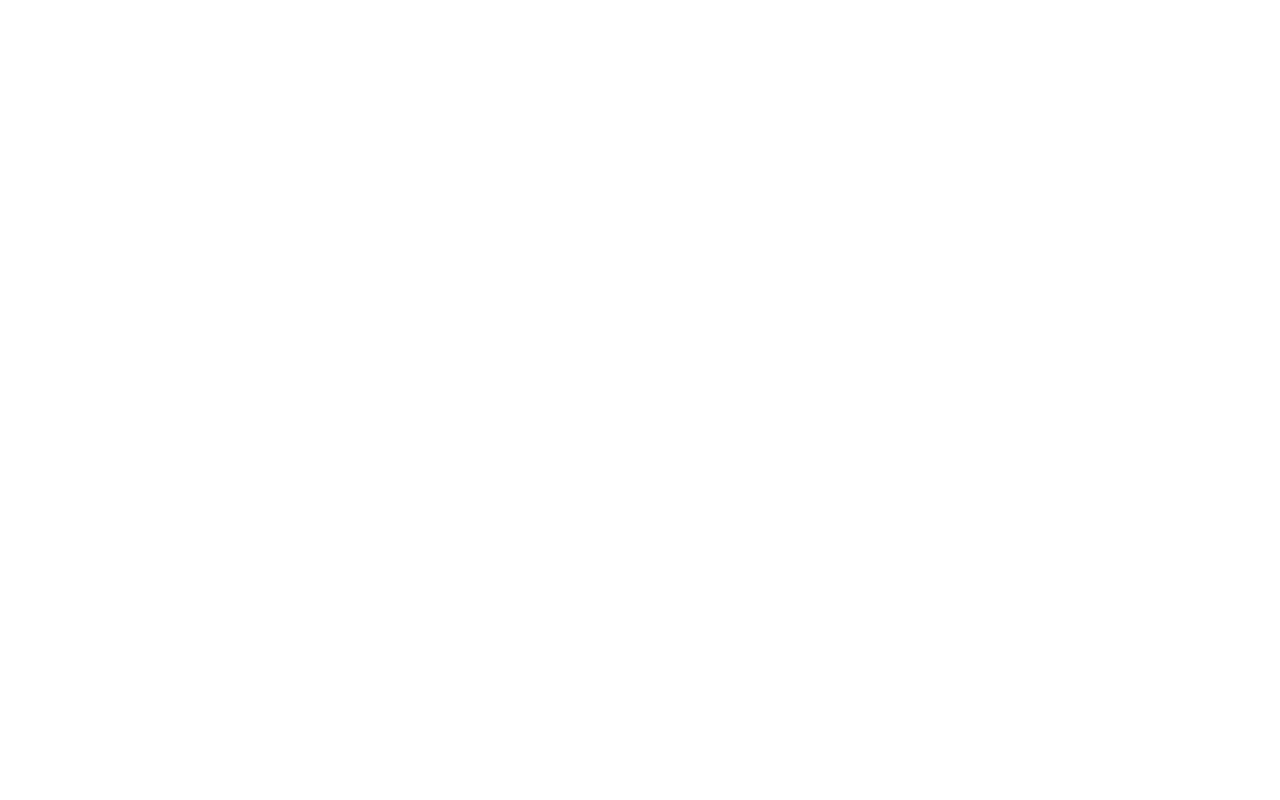
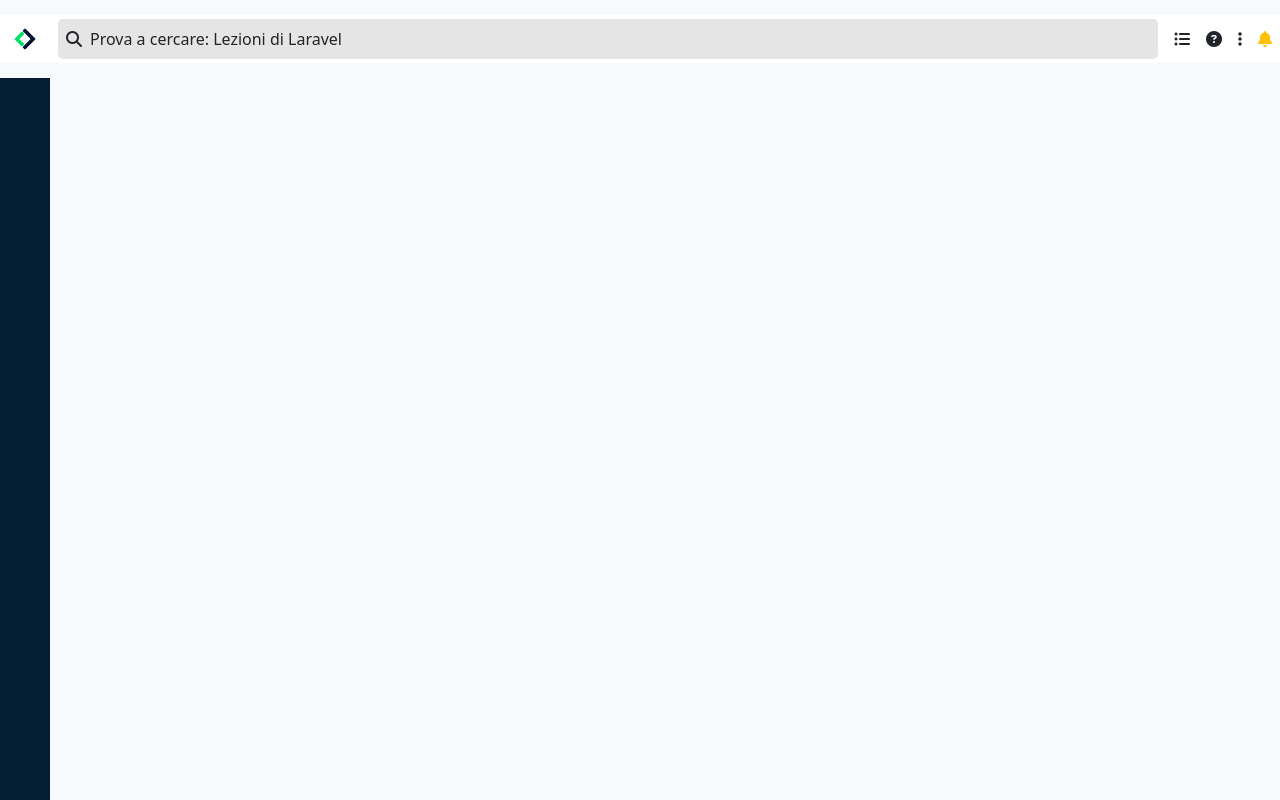
Before and after one commit to DavideCavallotto/html-css-bootstrap-dashboard, a plain HTML site: page index.html in a window 1280 px wide. Drawn offline with nearby package versions, Linux system fonts and the light colour scheme.

Commit message:
add toolbar

```diff
--- a/css/style.css
+++ b/css/style.css
@@ -0,0 +1,102 @@
+:root {
+    --dark-white: #F8F9FA;
+    --dark-blue: #051E34;
+    --light-blue: #1B72E8;
+    --dark-grey: #E5E5E5;
+}
+
+img {
+    max-width: 100%;
+    display: block;
+}
+
+#app {
+    height: 100vh;
+    overflow: hidden;
+    display: flex;
+    flex-direction: column;
+}
+
+body {
+    background-color: var(--dark-white);
+}
+/* Toolbar */
+.toolbar {
+    height: auto;
+    flex-shrink: 0;
+    padding: 15px 0;
+}
+
+.toolbar-content {
+    background-color: white;
+}
+
+.bool-logo-mobile {
+    width: 34px;
+}
+
+.search-bar {
+    background-color: var(--dark-grey);
+    border-radius: 5px;
+}
+
+.app-content {
+    flex-grow: 1;
+    overflow: hidden;
+    display: flex;
+}
+
+.sidebar {
+    background-color: var(--dark-blue);
+    display: flex;
+    flex-direction: column;
+    justify-content: space-between;
+    width: 50px;
+    flex-shrink: 0;
+}
+
+.blue-hero {
+    background-color: var(--light-blue);
+}
+
+.main-body {
+    background-color: var(--dark-white);
+}
+
+.main-content {
+    flex-grow: 1;
+    overflow: hidden;
+}
+
+
+
+
+/* debug */
+.debug .toolbar {
+    padding: 15px;
+    border: 1px solid black;
+    background-color: rgb(255, 255, 255);
+    padding: 20px;
+}
+
+.debug .main-content {
+    background-color: blueviolet;
+}
+
+.debug .app-content {
+    background-color: orange;
+}
+
+.debug .sidebar {
+    padding: 20px;
+}
+
+.debug .blue-hero{
+    padding: 20px;
+
+}
+
+.debug .main-body {
+    background-color: white;
+    padding: 20px;
+}
--- a/index.html
+++ b/index.html
@@ -3,20 +3,51 @@
 <head>
     <meta charset="UTF-8">
     <meta name="viewport" content="width=device-width, initial-scale=1.0">
+    <script src="https://kit.fontawesome.com/1ba55838a0.js" crossorigin="anonymous"></script>
     <link href="https://cdn.jsdelivr.net/npm/bootstrap@5.3.2/dist/css/bootstrap.min.css" rel="stylesheet" integrity="sha384-T3c6CoIi6uLrA9TneNEoa7RxnatzjcDSCmG1MXxSR1GAsXEV/Dwwykc2MPK8M2HN" crossorigin="anonymous">
     <link rel="stylesheet" href="./css/style.css">
     <title>Bootstrap Dashboard</title>
 </head>
-<body>
-    <header>
+<body class=".debug">
+    <div id="app">
+        <!-- Toolbar -->
+        <aside class="toolbar">
+            <div class="toolbar-content d-flex align-items-center py-1 px-2">
+                <div class="boolean-logo">
+                    <img class="bool-logo-mobile" src="./img/mobile-logo.png" alt="">
+                </div>
+                <div class="search-bar d-flex align-items-center flex-grow-1 mx-3 py-2">
+                    <p class="my-0"><i class="fa-solid fa-magnifying-glass px-2"></i>Prova a cercare: Lezioni di Laravel</p>
+                </div>
+                <div class="bell d-flex">
+                    <i class="fa-solid fa-list-ul me-3 d-none d-xl-block"></i>
+                    <i class="fa-solid fa-circle-question me-3 d-none d-xl-block"></i>
+                    <i class="fa-solid fa-ellipsis-vertical me-3 d-none d-xl-block"></i>
+                    <i class="fa-solid fa-bell text-warning"></i>
+                </div>
 
-    </header>
-    <main>
+            </div>
 
-    </main>
-    <footer>
+        </aside>
+        <div class="app-content">
+            <!-- Sidebar laterale Header -->
+            <header class="sidebar">
 
-    </footer>
+            </header>
+            <!-- Main content -->
+            <main class="main-content d-flex flex-column">
+                <div class="blue-hero">
+
+                </div>
+                <div class="main-body flex-grow-1">
+
+                </div>
+            </main>
+
+
+        </div>
+    </div>
+
     <script src="https://cdn.jsdelivr.net/npm/bootstrap@5.3.2/dist/js/bootstrap.bundle.min.js" integrity="sha384-C6RzsynM9kWDrMNeT87bh95OGNyZPhcTNXj1NW7RuBCsyN/o0jlpcV8Qyq46cDfL" crossorigin="anonymous"></script>
 </body>
 </html>
```
